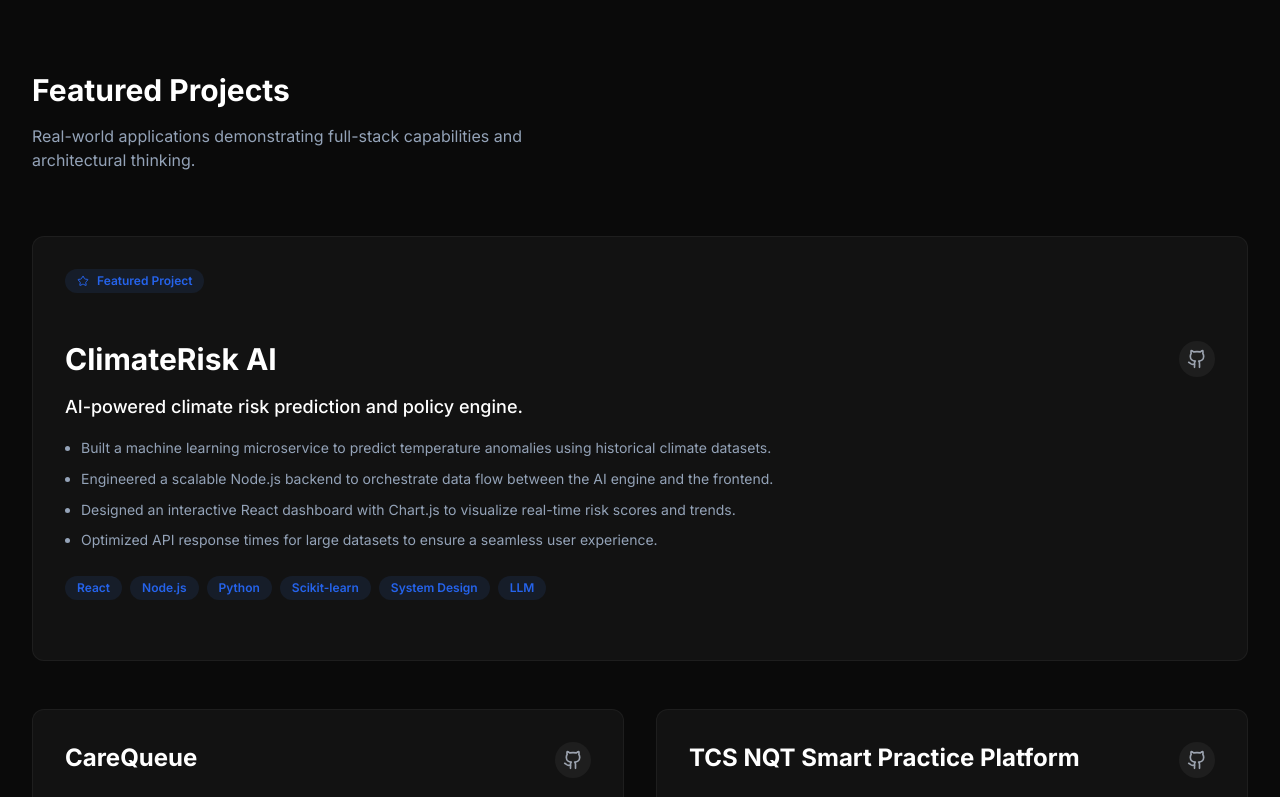
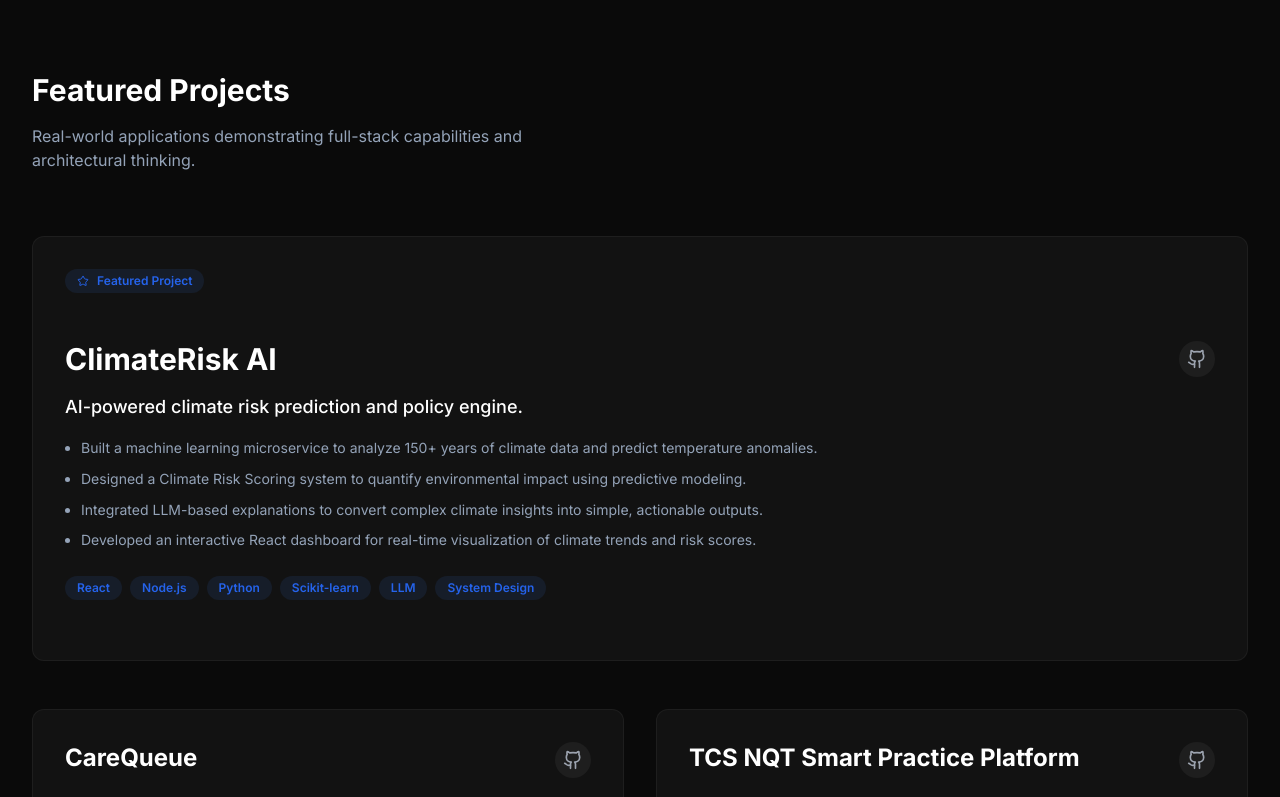
Before and after one commit to imohammedyasin05/yasin-portfolio, a React (Vite) app: page / in a window 1280 px wide. Shown: the part 2285-3082 px from the top of the page. Built offline with nearby package versions, Linux system fonts and the light colour scheme.

Commit message:
Refine project descriptions and About section text

```diff
--- a/components/About.tsx
+++ b/components/About.tsx
@@ -13,13 +13,10 @@
             <h2 className="text-3xl font-bold text-white mb-8">About Me</h2>
             <div className="space-y-6 text-brand-silver leading-relaxed">
               <p>
-                Hello, I'm <strong className="text-white">{PERSONAL_INFO.name}</strong>. I architect scalable backend systems, integrate AI models for predictive analysis, and build high-performance web platforms.
+                Hello, I'm <strong className="text-white">{PERSONAL_INFO.name}</strong>. I design and build full-stack systems with a focus on scalability, performance, and real-world impact. I work on integrating AI models for predictive analysis and building applications that go beyond basic CRUD functionality.
               </p>
               <p>
-                My technical focus bridges the <strong className="text-white">MERN stack</strong>, <strong className="text-white">Python</strong>, and <strong className="text-white">AI integrations</strong>—allowing me to design end-to-end systems rather than just writing code.
-              </p>
-              <p>
-                <strong>My mindset:</strong> Discipline creates freedom. I am driven by the challenge of building real-world products that have measurable impact, focusing on robust system design and clean architecture.
+                My technical focus bridges the <strong className="text-white">MERN stack</strong>, <strong className="text-white">Python</strong>, and <strong className="text-white">AI integrations</strong>—allowing me to develop end-to-end solutions from frontend to backend to intelligent systems.
               </p>
             </div>
 
--- a/constants.ts
+++ b/constants.ts
@@ -31,25 +31,24 @@
     title: "ClimateRisk AI",
     tagline: "AI-powered climate risk prediction and policy engine.",
     bullets: [
-      "Built a machine learning microservice to predict temperature anomalies using historical climate datasets.",
-      "Engineered a scalable Node.js backend to orchestrate data flow between the AI engine and the frontend.",
-      "Designed an interactive React dashboard with Chart.js to visualize real-time risk scores and trends.",
-      "Optimized API response times for large datasets to ensure a seamless user experience."
+      "Built a machine learning microservice to analyze 150+ years of climate data and predict temperature anomalies.",
+      "Designed a Climate Risk Scoring system to quantify environmental impact using predictive modeling.",
+      "Integrated LLM-based explanations to convert complex climate insights into simple, actionable outputs.",
+      "Developed an interactive React dashboard for real-time visualization of climate trends and risk scores."
     ],
-    tech: ["React", "Node.js", "Python", "Scikit-learn", "System Design", "LLM"],
+    tech: ["React", "Node.js", "Python", "Scikit-learn", "LLM", "System Design"],
     github: "https://github.com/imohammedyasin05/ClimateRisk-AI",
     featured: true
   },
   {
     title: "Rapidaid",
-    tagline: "AI-driven emergency response orchestration platform.",
+    tagline: "AI-Powered Emergency Response Platform",
     bullets: [
-      "Engineered a real-time dispatch system using WebSockets for sub-second emergency routing.",
-      "Integrated Gemini AI to parse unstructured emergency text into structured priority categories.",
-      "Built a scalable backend architecture capable of handling high-throughput concurrent requests during crises.",
-      "Designed a mission-control UI for rapid decision-making by emergency operators."
+      "Designed a real-time emergency response system to optimize incident handling and reduce response delays.",
+      "Engineered scalable backend services to process live requests and prioritize critical cases dynamically.",
+      "Integrated AI-based decision logic to assist in emergency prioritization and routing."
     ],
-    tech: ["React", "Node.js", "Socket.io", "Gemini AI", "MongoDB"],
+    tech: ["TypeScript", "React", "Node.js", "System Design", "Real-Time Systems"],
     github: "https://github.com/imohammedyasin05/Rapidaid",
     featured: true
   },
```
